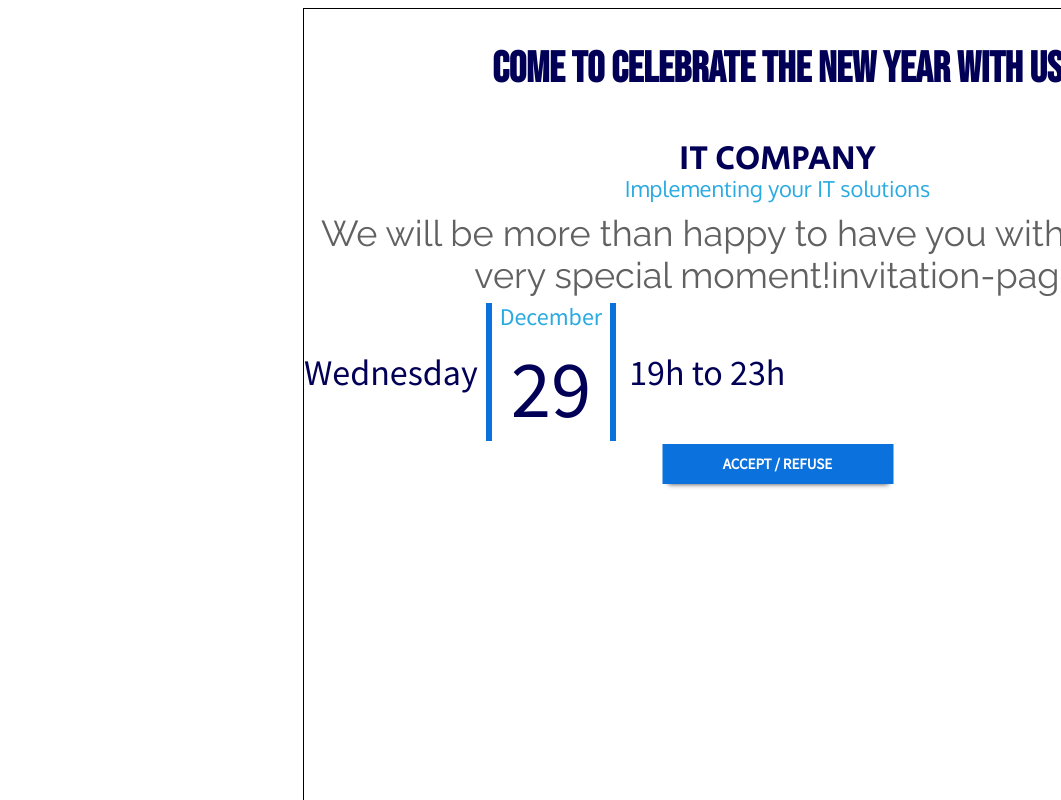
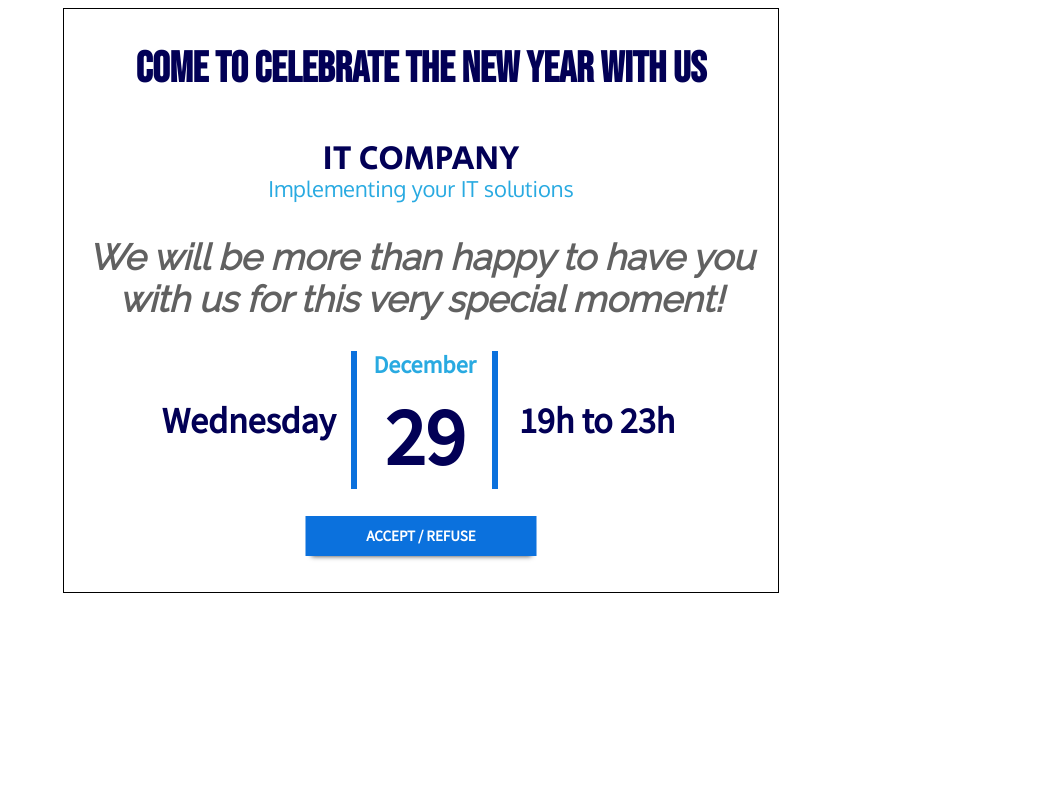
Before and after one commit to ukatia/angular-ivy-m524td, an Angular app: page / in a window 1280 px wide. Shown: the whole page, without its empty margins (219-1280 px from the left). Built offline with nearby package versions, Linux system fonts and the light colour scheme.

Commit message:
Invitation page add styles

```diff
--- a/src/app/invitation-page/invitation-page.component.css
+++ b/src/app/invitation-page/invitation-page.component.css
@@ -1,11 +1,11 @@
 .container {
-  left: 522px;
-  position: absolute;
-  width: 947px;
-  height: 999px;
+  margin-left: auto;
+  margin-right: auto;
+  width: 54%;
   background: #ffffff;
   border: 1px solid #000000;
   border-radius: 0px;
+  padding: 0px 16px 36px;
 }
 
 .title {
@@ -38,6 +38,7 @@
   text-align: center;
   padding: 5px;
   margin-top: -20px;
+  margin-bottom: 24px;
 }
 
 .invite-text {
@@ -46,15 +47,20 @@
   color: #616161;
   font-family: Raleway;
   font-size: 36px;
+  font-weight: bold;
+  font-style: italic;
   text-align: center;
   padding: 5px;
 }
 
 .invite {
   display: flex;
+  justify-content: center;
   align-items: center;
   color: #020056;
   font-family: 'Source Sans Pro';
+  font-weight: bold;
+  margin: 24px 0;
 }
 
 .date {
@@ -72,7 +78,7 @@
 .v-line {
   height: 138px;
   border-left: 6px solid #0b71dd;
-  margin: 0 8px;
+  margin: 0 16px;
 }
 
 .month {
--- a/src/app/invitation-page/invitation-page.component.ts
+++ b/src/app/invitation-page/invitation-page.component.ts
@@ -12,7 +12,7 @@ export class InvitationPageComponent implements OnInit {
   companyTitle = 'IT COMPANY';
   companyInfo = 'Implementing your IT solutions';
   inviteText =
-    'We will be more than happy to have you with us for this very special moment!invitation-page';
+    'We will be more than happy to have you with us for this very special moment!';
   day = 'Wednesday';
   month = 'December';
   time = '19h to 23h';
```
